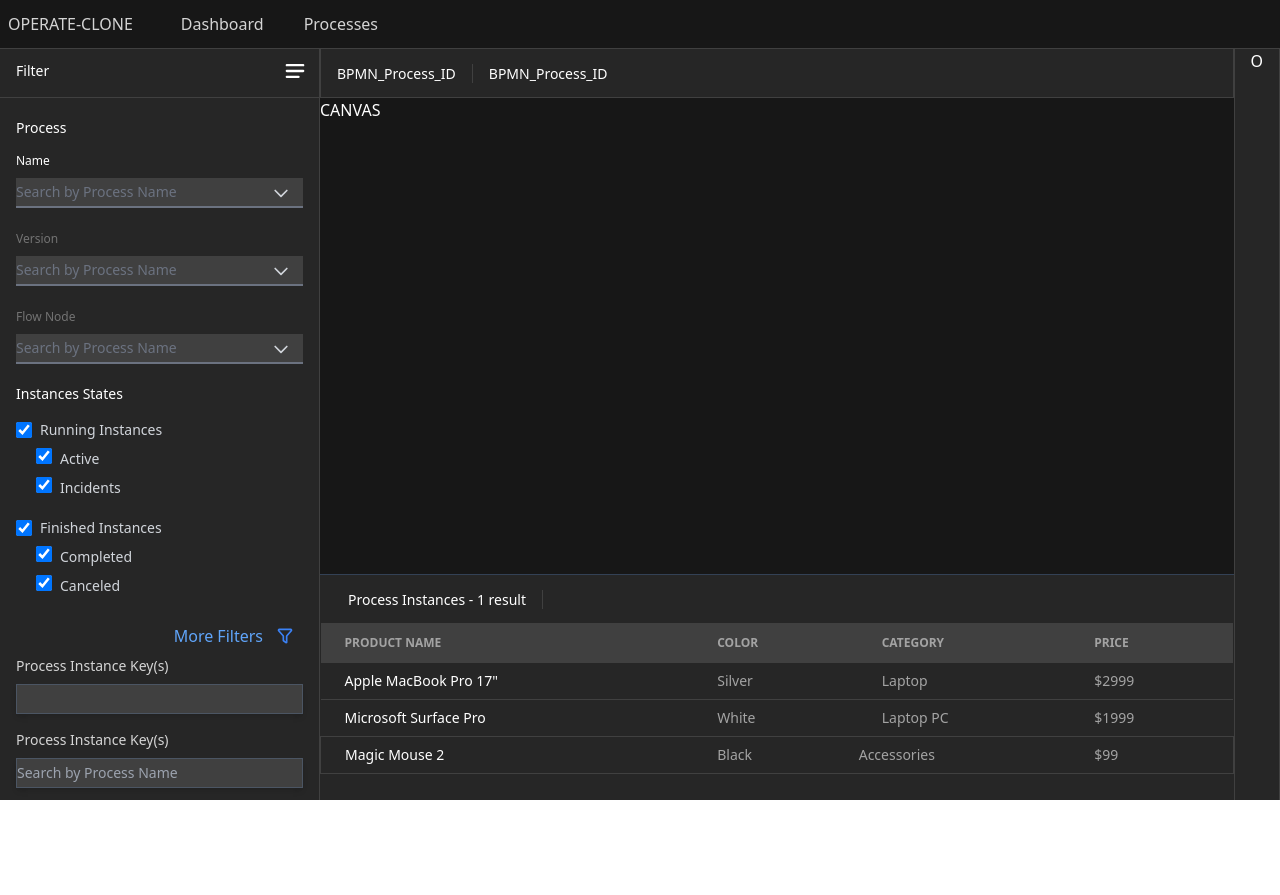
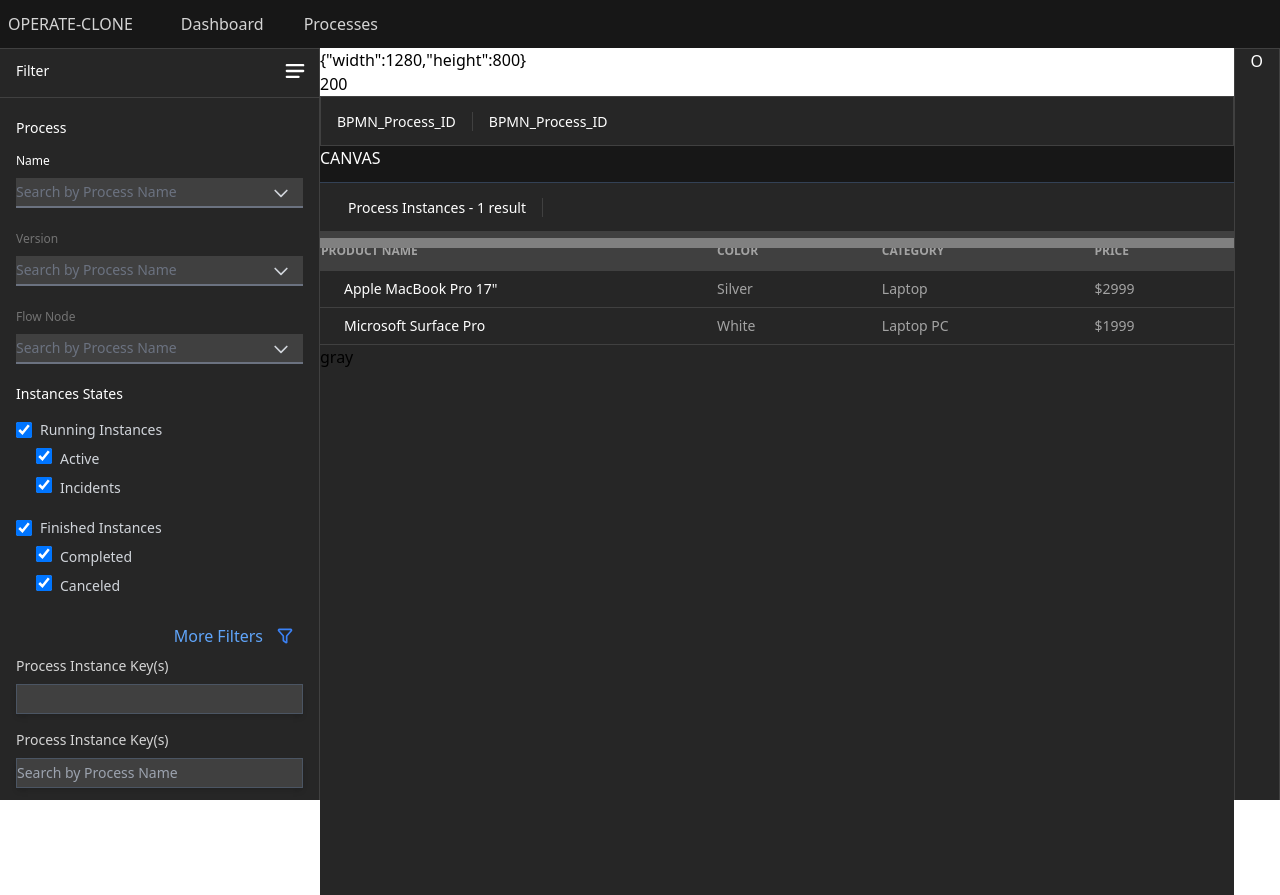
Before and after one commit to keerapon-som/operate-clone-web, a React (Vite) app: page /processes in a window 1280 px wide. Before the commit the page ends 800 px from the top, so only its background shows below. Built offline with nearby package versions, Linux system fonts and the light colour scheme.

Commit message:
add calculate

```diff
--- a/src/pages/processes/canvas/canvas.tsx
+++ b/src/pages/processes/canvas/canvas.tsx
@@ -1,13 +1,18 @@
-import { useState } from 'react'
+import { useState, useEffect } from 'react';
 
-
-function Canvas() {
+function Canvas(props) {
+  const calibateH = props.height - 640;
 
   return (
     <>
-        <div className=" bg-neutral-900 text-white " style={{ height: 'calc(70vh - 84px)', width: '100%' }}>CANVAS</div>
+      <div
+        className="bg-neutral-900 text-white"
+        style={{ height: `calc(70vh - 84px + ${calibateH}px)`, width: '100%' }}
+      >
+        CANVAS
+      </div>
     </>
-  )
+  );
 }
 
-export default Canvas
+export default Canvas;
--- a/src/pages/processes/listinstance/mainListinstance.tsx
+++ b/src/pages/processes/listinstance/mainListinstance.tsx
@@ -1,4 +1,4 @@
-import { useState } from 'react'
+import { useState, useEffect } from 'react'
 
 
 function ListInstance(props) {
@@ -11,20 +11,17 @@ function ListInstance(props) {
     }
 
 
-
-
   return (
     <>
-
-        <div className={props.className} style={{ height: 'calc(30% + 0px)'}}>
+        <div className={props.className} style={{ height: 'calc(100% - 30px)' }}>
             <div className='p-3 border-t border-state-700'>
             <label className="text-white font-medium text-sm px-4 border-r border-neutral-700">Process Instances   -   1 result</label>
             </div>
-              <div className="relative overflow-x-auto">
+              <div>
                   <table className="w-full text-sm text-left rtl:text-right  text-neutral-400">
                       <thead className="text-xs uppercase bg-neutral-700 text-neutral-400">
                           <tr>
-                              <th scope="col" className="px-6 py-3">
+                              <th scope="col" className="px-ait py-3">
                                   Product name
                               </th>
                               <th scope="col" className="px-6 py-3">
@@ -67,22 +64,10 @@ function ListInstance(props) {
                                   $1999
                               </td>
                           </tr>
-                          <tr className=" bg-neutral-800 border border-neutral-700">
-                              <th scope="row" className="px-6 py-2 font-normal  whitespace-nowrap text-white">
-                                  Magic Mouse 2
-                              </th>
-                              <td className="px-6 py-2">
-                                  Black
-                              </td>
-                              <td className="px-6p py-2">
-                                  Accessories
-                              </td>
-                              <td className="px-6 py-2">
-                                  $99
-                              </td>
-                          </tr>
+
                       </tbody>
                   </table>
+                  <div className="bg-neutral-800" style={{ height: `${750 - props.height}px`, position: 'relative' }}>gray</div>
               </div>
           </div>
     </>
--- a/src/pages/processes/mainProcess.tsx
+++ b/src/pages/processes/mainProcess.tsx
@@ -1,4 +1,4 @@
-import React, { useEffect } from 'react';
+import { useState, useEffect } from 'react';
 import Filter from './filter/mainFilter';
 import CanvasBar from './canvas/canvasBar';
 import Canvas from './canvas/canvas';
@@ -7,7 +7,57 @@ import './filter/layoutFilter.css'
 import Operations from './operation/mainOperation';
 
 const Processes = () => {
-  const [FilterOpened, setFilterOpened] = React.useState(true)
+  const [FilterOpened, setFilterOpened] = useState(true)
+  const [height, setHeight] = useState(200);
+  const [isResizing, setIsResizing] = useState(false);
+
+  const [windowSize, setWindowSize] = useState({
+    width: window.innerWidth,
+    height: window.innerHeight,
+  });
+
+  useEffect(() => {
+    const handleResize = () => {
+      setWindowSize({
+        width: window.innerWidth,
+        height: window.innerHeight,
+      });
+
+      const setupNewHeight = height * (window.innerHeight/953);
+      setHeight(setupNewHeight);
+    };
+
+    window.addEventListener('resize', handleResize);
+
+    // Cleanup event listener on component unmount
+    return () => {
+      window.removeEventListener('resize', handleResize);
+    };
+  }, []);
+
+  useEffect(() => {
+    const handleMouseMove = (event) => {
+        if (isResizing) {
+            const newHeight = event.clientY - document.getElementById('resizable-box').getBoundingClientRect().top;
+            if (newHeight >= 300 && newHeight <= 700) {
+                setHeight(newHeight);
+            }
+            console.log(newHeight)
+        }
+    };
+
+    const handleMouseUp = () => {
+        setIsResizing(false);
+    };
+
+    window.addEventListener('mousemove', handleMouseMove);
+    window.addEventListener('mouseup', handleMouseUp);
+
+    return () => {
+        window.removeEventListener('mousemove', handleMouseMove);
+        window.removeEventListener('mouseup', handleMouseUp);
+    };
+}, [isResizing]);
 
   useEffect(() => {
     // Disable scrolling on the entire page when the component mounts
@@ -20,12 +70,26 @@ const Processes = () => {
   }, []); // This effect runs only once, similar to componentDidMount
 
   return (
-    <div className='flex '>
+    <div className='flex'>
       <Filter FilterOpened={FilterOpened} setFilterOpened={setFilterOpened} />
-      <div className="flex-grow ">
+      <div className="flex-grow " id="resizable-box"style={{ height: `${height}px`, position: 'relative' }}>
+      <div
+                style={{
+                    height: '10px',
+                    background: 'gray',
+                    cursor: 'row-resize',
+                    position: 'absolute',
+                    bottom: 0,
+                    width: '100%',
+                }}
+                onMouseDown={() => setIsResizing(true)}
+            />
+            <div>{JSON.stringify(windowSize)}</div>
+            <div>{height}</div>
         <CanvasBar />
-        <Canvas />
-        <ListInstance FilterOpened={FilterOpened} className=" bg-neutral-800"/>
+        <Canvas height={height}/>
+        <ListInstance FilterOpened={FilterOpened} height={height} className=" bg-neutral-800"/>
+
       </div>
       <Operations />
     </div>
```
